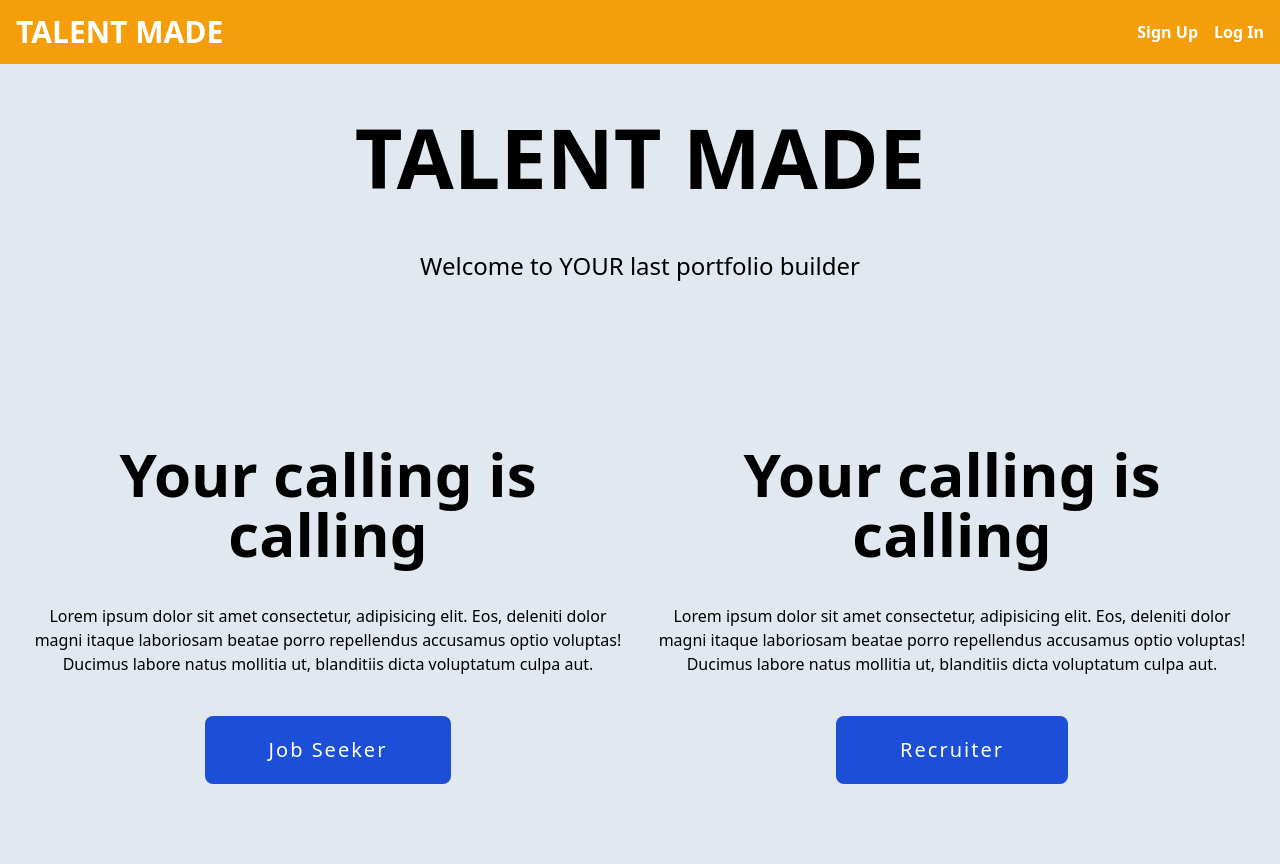
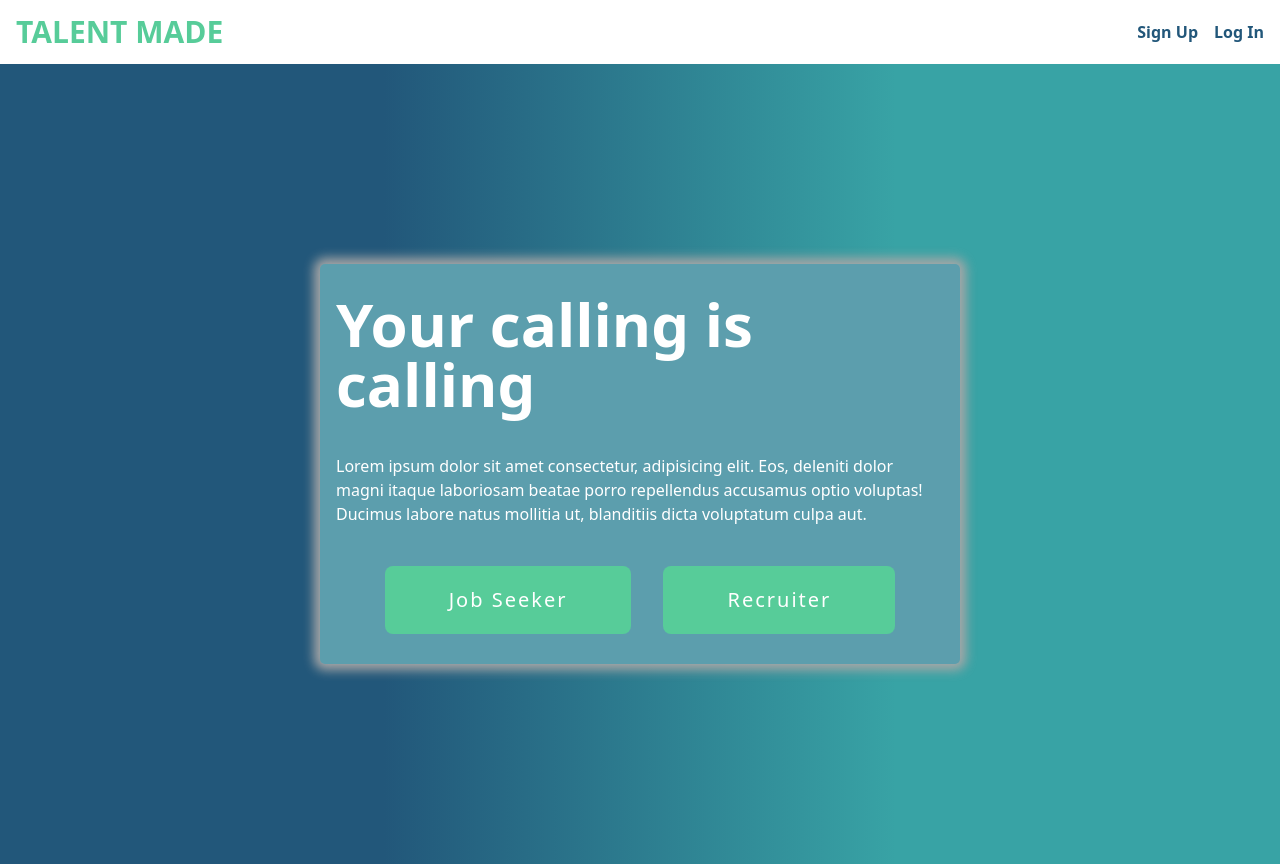
Before and after one commit to TalentMade/Talent-Made, a Next.js app: page / in a window 1280 px wide. Built offline with nearby package versions, Linux system fonts and the light colour scheme.

Commit message:
landing page update

```diff
--- a/components/navbar.component.tsx
+++ b/components/navbar.component.tsx
@@ -28,15 +28,15 @@ function Navbar() {
     }
 
     return (
-        <nav className='flex justify-between w-full h-16 bg-amber-500'>
-            <div className='flex ml-4 font-bold text-3xl h-full w-1/2 text-white items-center'>
+        <nav className='flex justify-between w-full h-16 bg-white'>
+            <div className='flex ml-4 font-bold text-3xl h-full w-1/2 text-[#57CC99] items-center'>
                 <Link href='/'>TALENT MADE</Link>
             </div>
-            <div className='md:flex mr-4 w-1/2 text-white font-bold items-center justify-end gap-4 hidden'>
+            <div className='md:flex mr-4 w-1/2 text-[#22577a] font-bold items-center justify-end gap-4 hidden'>
                 <Link href='/'>Sign Up</Link>
                 <Link href='/'>Log In</Link>
             </div>
-            <div className='flex mr-4 w-1/2 text-white font-bold items-center justify-end gap-4 md:hidden'>
+            <div className='flex mr-4 w-1/2 text-amber-500 font-bold items-center justify-end gap-4 md:hidden'>
                 <button onClick={handleOpenNavMenu}>
                     <MenuIcon ></MenuIcon>
                 </button>
--- a/pages/index.tsx
+++ b/pages/index.tsx
@@ -12,37 +12,73 @@ export default function Home() {
     <div className="h-screen">
       <Navbar></Navbar>
       <div className={`h-full
-       p-8 flex flex-col
-        bg-slate-200
+      flex flex-row
+      ${landingStyle.landingbggradient}
        text-black drop-shadow-xl`} >
+        <div className='h-full w-full flex items-center'>
           <motion.div
+            initial={{ opacity: 0 }}
+            animate={{ opacity: 1 }}
+            transition={{ duration: 1 }}
+            className={`w-full h-1/2 flex justify-center text-white`}>
+            <div className={`w-1/2 flex flex-col justify-center items-center ${landingStyle.landingpagecard_secondary}`}>
+              <p className='text-6xl mb-10 font-bold'>Your calling is calling</p>
+              <p className='mb-10 '>Lorem ipsum dolor sit amet consectetur, adipisicing elit. Eos, deleniti dolor magni itaque laboriosam beatae porro repellendus accusamus optio voluptas! Ducimus labore natus mollitia ut, blanditiis dicta voluptatum culpa aut.</p>
+              <div className='flex gap-8 justify-center'>
+                <Button
+                  className="bg-[#57CC99] px-16 text-xl py-5 rounded-lg text-white tracking-widest"
+                  whileHover={{ scale: 1.1 }}
+                  transition={{ duration: 0.4 }}
+                  buttonText="Job Seeker"></Button>
+                <Button
+                  className="bg-[#57CC99] px-16 text-xl py-5 rounded-lg text-white tracking-widest"
+                  whileHover={{ scale: 1.1 }}
+                  transition={{ duration: 0.4 }}
+                  buttonText="Recruiter"></Button>
+              </div>
 
-          className='text-center mb-[10rem]'>
+            </div>
+
+          </motion.div>
+        </div>
+        {/* <div className='w-1/2 h-full flex items-center justify-center'>
+          <motion.div
+            initial={{ opacity: 0 }}
+            animate={{ opacity: 1 }}
+            transition={{ duration: 1 }}
+            className="flex justify-center text-white">
+            <div className={`w-1/2 text-center ${landingStyle.landingpagecard_primary}`}>
+              <p className='text-6xl mb-10 font-bold '>Your calling is calling</p>
+              <p className='mb-10 '>Lorem ipsum dolor sit amet consectetur, adipisicing elit. Eos, deleniti dolor magni itaque laboriosam beatae porro repellendus accusamus optio voluptas! Ducimus labore natus mollitia ut, blanditiis dicta voluptatum culpa aut.</p>
+              <Button
+                className="bg-blue-700 px-16 text-xl py-5 rounded-lg text-white tracking-widest"
+                whileHover={{ scale: 1.1 }}
+                transition={{ duration: 0.4 }}
+                buttonText="Recruiter"></Button>
+            </div>
+
+          </motion.div>
+        </div> */}
+        {/* <motion.div
+
+          className={`w-1/2 text-left mb-[2rem] text-white`}>
           <motion.div
             initial={{ y: -500, opacity: 0 }}
             animate={{ y: 0, opacity: 1 }}
             transition={{ duration: 0.5 }}
           >
-            <h1 className='text-[5.16rem] font-bold pb-7 uppercase'>Talent Made</h1>
+            <h1 className='text-[3rem] font-bold pb-7 uppercase'>Welcome to YOUR last portfolio builder.</h1>
           </motion.div>
+        </motion.div> */}
+        {/* <div className=''>
 
-          <motion.div
-            initial={{ x: -500, opacity: 0 }}
-            animate={{ x: 0, opacity: 1 }}
-            transition={{ duration: 1 }}
-          >
-            <p className='text-[24px]'>Welcome to YOUR last portfolio builder</p>
-          </motion.div>
-
-        </motion.div>
-        <div className='text-center '>
-
-          <div className='flex justify-between gap-8'>
+          <div className='flex justify-between gap-8 h-full'>
             <motion.div
               initial={{ opacity: 0 }}
               animate={{ opacity: 1 }}
               transition={{ duration: 1 }}
-              className="w-1/2">
+              className={`flex w-1/2 text-white`}>
+              <div className={`w-1/2 ${landingStyle.landingpagecard}`}>
                 <p className='text-6xl mb-10 font-bold'>Your calling is calling</p>
                 <p className='mb-10 '>Lorem ipsum dolor sit amet consectetur, adipisicing elit. Eos, deleniti dolor magni itaque laboriosam beatae porro repellendus accusamus optio voluptas! Ducimus labore natus mollitia ut, blanditiis dicta voluptatum culpa aut.</p>
 
@@ -51,6 +87,8 @@ export default function Home() {
                   whileHover={{ scale: 1.1 }}
                   transition={{ duration: 0.4 }}
                   buttonText="Job Seeker"></Button>
+              </div>
+
             </motion.div>
 
 
@@ -58,7 +96,8 @@ export default function Home() {
               initial={{ opacity: 0 }}
               animate={{ opacity: 1 }}
               transition={{ duration: 1 }}
-              className="w-1/2">
+              className="w-1/2 text-white flex justify-end">
+              <div className={`w-1/2 text-right ${landingStyle.landingpagecard}`}>
                 <p className='text-6xl mb-10 font-bold '>Your calling is calling</p>
                 <p className='mb-10 '>Lorem ipsum dolor sit amet consectetur, adipisicing elit. Eos, deleniti dolor magni itaque laboriosam beatae porro repellendus accusamus optio voluptas! Ducimus labore natus mollitia ut, blanditiis dicta voluptatum culpa aut.</p>
                 <Button
@@ -66,10 +105,12 @@ export default function Home() {
                   whileHover={{ scale: 1.1 }}
                   transition={{ duration: 0.4 }}
                   buttonText="Recruiter"></Button>
+              </div>
+
             </motion.div>
 
           </div>
-        </div>
+        </div> */}
 
       </div>
 
--- a/styles/landingpage.module.css
+++ b/styles/landingpage.module.css
@@ -1,6 +1,10 @@
+/*Primary color*/
+/* #00a8f3 */
+
+
 .landingbgimg{
   /* The image used */
-  background-image: url("https://wallpapercave.com/wp/wp7351948.jpg");
+  background-image: url("../public/LandingPage.png");
 
   /* Full height */
   height: 100%;
@@ -11,6 +15,39 @@
   background-size: cover;
 }
 
-.bg-color-black{
-    background-color: black !important;
+.landingbggradient{
+  background: rgb(34,87,122);
+background: linear-gradient(90deg, rgba(34,87,122,1) 30%, rgba(56,163,165,1) 70%);
 }
+
+.landingbgimgsecondary{
+  background-image: url("../public/pexels-photo-9830116.png");
+
+  /* Full height */
+  height: 100%;
+
+  /* Center and scale the image nicely */
+  background-position: center;
+  background-repeat: no-repeat;
+  background-size: contain;
+
+  border-radius: 5px;
+}
+
+.landingpagecard_secondary{
+  /* border: 1px solid black; */
+  padding:1rem;
+  height: 100%;
+  box-shadow: 0px 0px 11px 6px #a7a7a7;
+  border-radius: 5px;
+  background-color:#5C9EAD;
+}
+
+.landingpagecard_primary{
+  /* border: 1px solid black; */
+  padding:1rem;
+  height: 100%;
+  box-shadow: 7px 8px 11px #a7a7a7;
+  border-radius: 5px;
+  background-color:#3a68b4;
+}
```
Also changed, not shown: public/LandingPage.png (added), public/pexels-photo-9830116.png (renamed from public/landingpageplaceholder.png). Lines whose indentation alone changed are shown as unchanged.
